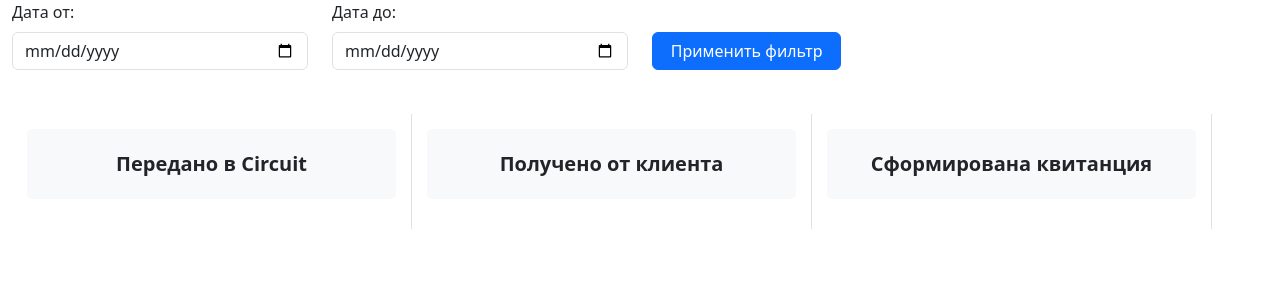
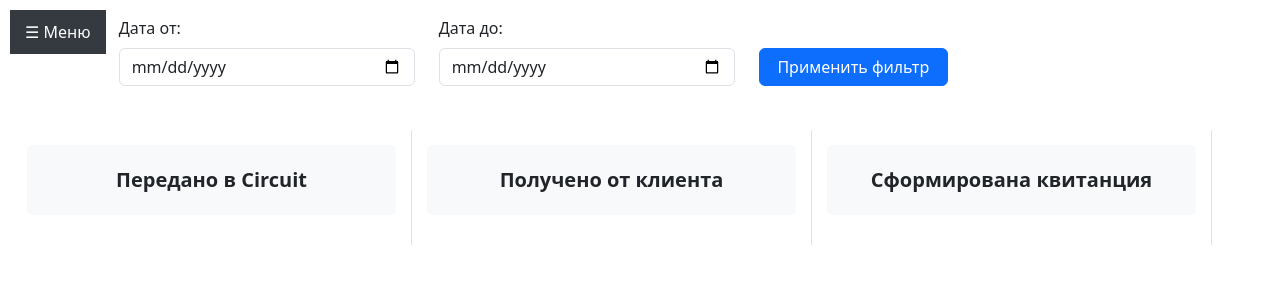
Before and after one commit to dyanashek/Avia-booking, a Django app: page /sim-dashboard/ in a window 1280 px wide. Shown: the top 300 px of the page. Run offline with Django 4.2, Linux system fonts and the light colour scheme; the visitor is signed in with stand-in values (Sample User, id 1); data that the repository does not hold is empty; some libraries are stand-ins or nearby versions.

Commit message:
dashboard menu

```diff
--- a/avia/avia/settings.py
+++ b/avia/avia/settings.py
@@ -85,7 +85,7 @@ ROOT_URLCONF = 'avia.urls'
 TEMPLATES = [
     {
         'BACKEND': 'django.template.backends.django.DjangoTemplates',
-        'DIRS': [],
+        'DIRS': [BASE_DIR / 'templates'],
         'APP_DIRS': True,
         'OPTIONS': {
             'context_processors': [
--- a/avia/core/templates/dialog.html
+++ b/avia/core/templates/dialog.html
@@ -214,6 +214,7 @@
     <div class="sidebar" id="sidebar">
         <div class="sidebar-header">
             <h2>Диалоги</h2>
+
             {% if inbox_filter %}
                 <a href="{% url 'dialogs' %}" id="filter-outgoing" class="filter-outgoing active">Есть входящие</a>
             {% else %}
--- a/avia/core/views.py
+++ b/avia/core/views.py
@@ -129,6 +129,7 @@ class DialogView(LoginRequiredMixin, TemplateView):
     def get_context_data(self, **kwargs):
         context = super().get_context_data(**kwargs)
 
+        context['page_active'] = 'chat'
         inbox_filter = self.request.GET.get('inbox_filter')
         if inbox_filter and inbox_filter == 'active':
             users_with_dialogs = TGUser.objects.filter(stupid_messages__isnull=False).distinct()
--- a/avia/money_transfer/views.py
+++ b/avia/money_transfer/views.py
@@ -378,5 +378,6 @@ class TransferDashboardView(LoginRequiredMixin, TemplateView):
             queryset = queryset.filter(created_at__date__lte=date_to)
 
         context["deliveries"] = queryset.distinct()
+        context['page_active'] = 'money'
 
         return context
--- a/avia/sim/templates/sim_dashboard.html
+++ b/avia/sim/templates/sim_dashboard.html
@@ -86,12 +86,15 @@
 
   </style>
 </head>
-<body>
+<body class="pb-3">
 
-<div class="container-fluid">
+<div class="container-fluid pt-3">
   <!-- Фильтр по дате -->
   <form method='GET'>
     <div class="row mb-4">
+        <div class="col-md-1">
+          {% include 'menu.html' %}
+        </div>
         <div class="col-md-3">
             <label for="dateFrom" class="form-label">Дата от:</label>
             <input type="date" name="date-from" id="dateFrom" class="form-control" {% if date_from %}value="{{ date_from }}"{% endif %}>
--- a/avia/sim/views.py
+++ b/avia/sim/views.py
@@ -48,5 +48,6 @@ class SimDashboardView(LoginRequiredMixin, TemplateView):
 
         context['sims'] = sims
         context['collects'] = queryset
+        context['page_active'] = 'sim'
 
         return context
--- /dev/null
+++ b/avia/templates/menu.html
@@ -0,0 +1,101 @@
+<style>
+    /* Основные стили */
+    body {
+      overflow-x: hidden;
+    }
+
+    /* Стили для бокового меню */
+    .sidebar {
+      position: fixed;
+      top: 0;
+      left: -250px; /* Скрываем меню за пределами экрана */
+      width: 250px;
+      height: 100%;
+      background-color: #343a40;
+      color: #fff;
+      transition: left 0.3s ease;
+      z-index: 1050;
+      padding: 20px;
+    }
+
+    .sidebar a {
+      color: #fff;
+      text-decoration: none;
+      display: block;
+      margin: 10px 0;
+    }
+
+    .sidebar a:hover {
+      color: #adb5bd;
+    }
+
+    /* Кнопка для открытия меню */
+    .menu-toggle {
+      position: fixed;
+      top: 10px;
+      left: 10px;
+      background-color: #343a40;
+      color: #fff;
+      border: none;
+      padding: 10px 15px;
+      cursor: pointer;
+      z-index: 1100;
+    }
+
+    .menu-toggle:focus {
+      outline: none;
+    }
+
+    /* Открытое состояние меню */
+    .sidebar.open {
+      left: 0;
+    }
+
+    .menu-item {
+        text-decoration: none;
+        color: #333; /* Обычный цвет текста */
+        transition: color 0.3s ease; /* Плавный переход цвета */
+    }
+
+    .menu-item:hover {
+        color: #ff9800;
+    }
+
+    .menu-item.active {
+        color: #ff9800;
+        font-weight: bold;
+    }
+
+    .menu-bottom {
+        margin-top: auto;
+        border-top: 1px solid #ddd;
+        padding-top: 10px;
+        list-style-type: none;
+    }
+
+    .menu-bottom .menu-item {
+        color: #555;
+    }
+
+    .menu-bottom .menu-item:hover {
+        color: #ff9800;
+    }
+</style>
+<button class="menu-toggle" id="menuToggle">☰ Меню</button>
+
+
+<div class="sidebar" id="sidebar">
+  <h4>Меню</h4>
+  <a href="{% url 'sim_dashboard' %}" class="menu-item {% if page_active == 'sim' %}active{% endif %}">Симкарты</a>
+  <a href="{% url 'transfer_dashboard' %}" class="menu-item {% if page_active == 'money' %}active{% endif %}">Денежные переводы</a>
+  <a href="{% url 'dialogs' %}" target="_blank" class="menu-item {% if page_active == 'chat' %}active{% endif %}">Мессенджер</a>
+  <li class="menu-bottom"><a href="/admin/" class="menu-item">В админ панель</a></li>
+</div>
+
+<script>
+    document.getElementById('menuToggle').addEventListener('click', function (event) {
+      event.preventDefault();
+      const sidebar = document.getElementById('sidebar');
+      sidebar.classList.toggle('open');
+    });
+</script>
```
Also changed, not shown: avia/money_transfer/templates/transfer_dashboard.html (+5 -3 lines), avia/templates/admin/base_site.html (added, +7 -0 lines).
